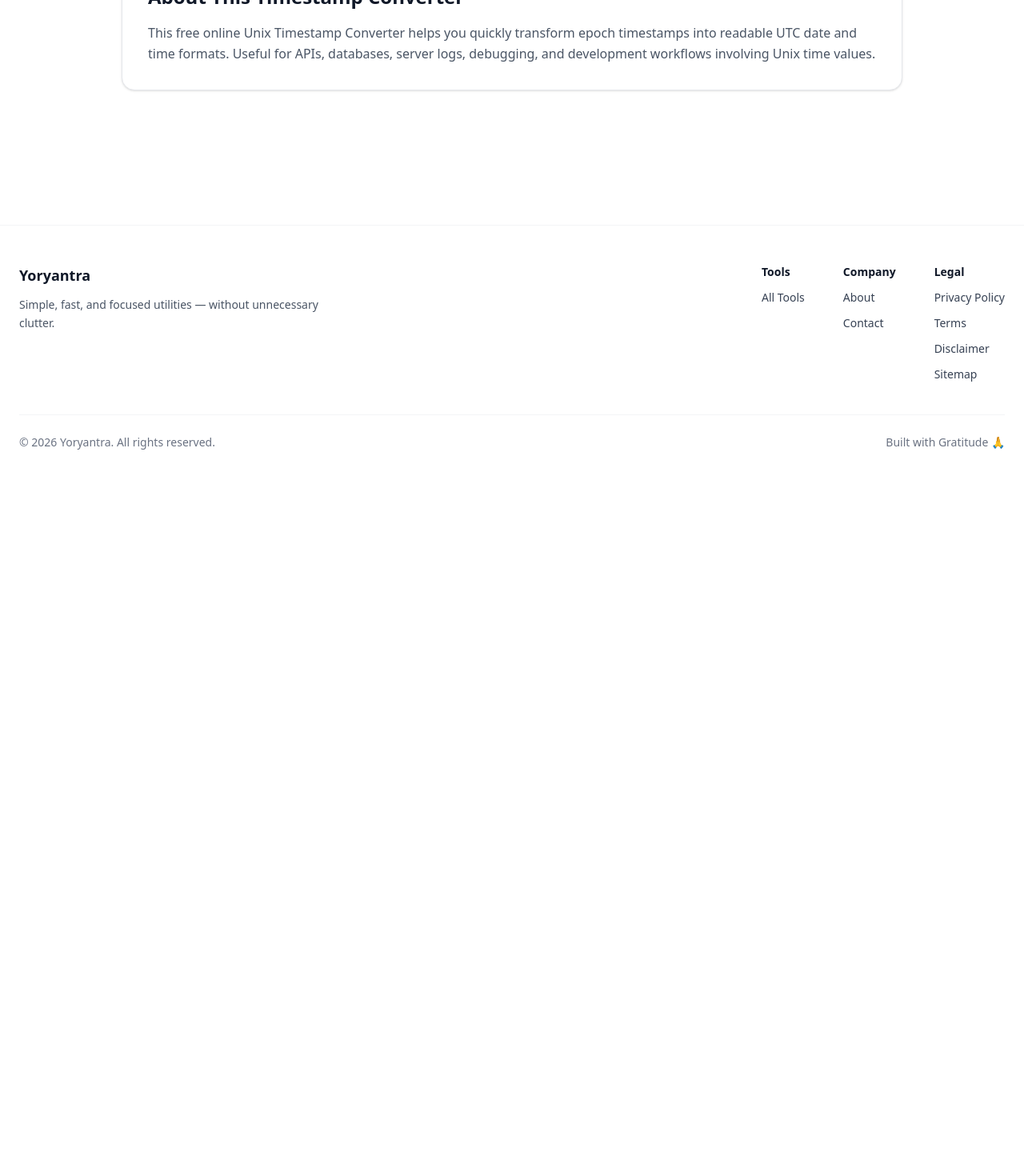
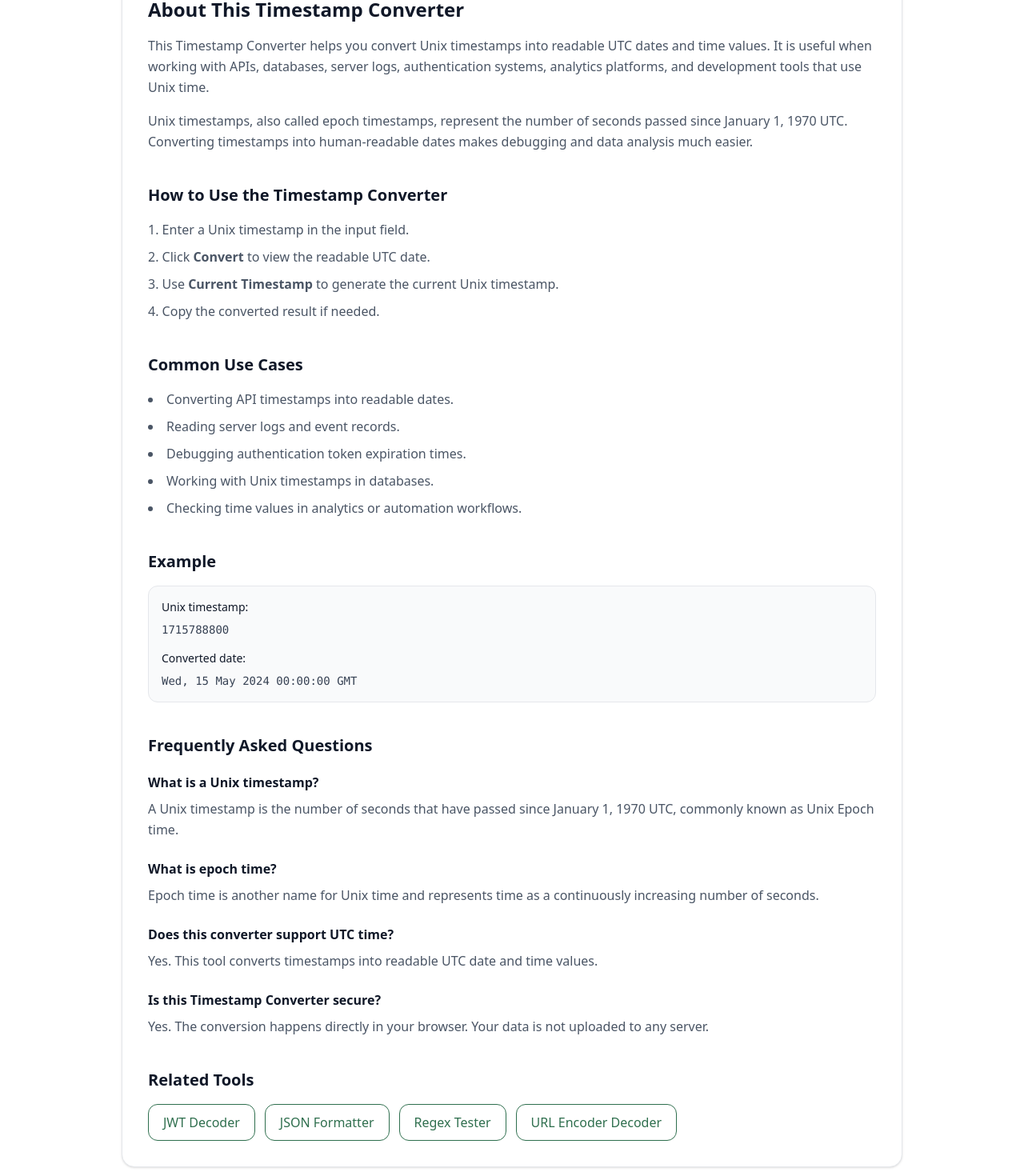
Before and after one commit to vaarunsonawwane-ops/yoryantra-new, a Next.js app: page /tools/timestamp-converter in a window 1280 px wide. Shown: the part 860-2330 px from the top of the page at 80% size. Before the commit the page ends 1471 px from the top, so only its background shows below. Built offline with nearby package versions, Linux system fonts and the light colour scheme.

Commit message:
Timestamp Converter SEO page

```diff
--- a/app/tools/timestamp-converter/ToolClient.tsx
+++ b/app/tools/timestamp-converter/ToolClient.tsx
@@ -1,6 +1,7 @@
 "use client";
 
 import { useState } from "react";
+import Link from "next/link";
 import ToolShell from "@/app/components/ToolShell";
 
 export default function ToolClient() {
@@ -27,10 +28,7 @@ export default function ToolClient() {
   };
 
   const currentTimestamp = () => {
-    setTimestamp(
-      Math.floor(Date.now() / 1000).toString()
-    );
-
+    setTimestamp(Math.floor(Date.now() / 1000).toString());
     setError("");
   };
 
@@ -45,10 +43,8 @@ export default function ToolClient() {
       title="Timestamp Converter"
       description="Convert Unix timestamps into readable dates instantly with this free online Unix Timestamp Converter."
     >
-
       {/* INPUT */}
       <div>
-
         <label className="block mb-2 text-sm font-medium text-gray-700">
           Unix Timestamp
         </label>
@@ -60,12 +56,10 @@ export default function ToolClient() {
           placeholder="Enter Unix timestamp..."
           className="w-full rounded-xl border border-gray-300 p-4 text-sm outline-none focus:ring-2 focus:ring-[var(--green)] focus:border-transparent transition"
         />
-
       </div>
 
       {/* ACTIONS */}
       <div className="mt-5 flex flex-wrap gap-3">
-
         <button
           onClick={convertTimestamp}
           className="yoryantra-btn"
@@ -86,7 +80,6 @@ export default function ToolClient() {
         >
           Reset
         </button>
-
       </div>
 
       {/* ERROR */}
@@ -98,9 +91,7 @@ export default function ToolClient() {
 
       {/* OUTPUT */}
       <div className="mt-8">
-
         <div className="flex items-center justify-between mb-3">
-
           <h3 className="text-lg font-semibold text-gray-900">
             Converted Date
           </h3>
@@ -115,31 +106,162 @@ export default function ToolClient() {
               Copy
             </button>
           )}
-
         </div>
 
         <div className="yoryantra-output min-h-[140px] flex items-center text-sm break-words">
           {output || "Converted date and time will appear here..."}
         </div>
-
       </div>
 
       {/* SEO CONTENT */}
-      <div className="mt-10 border-t border-gray-200 pt-8">
+      <section className="mt-12 border-t border-gray-200 pt-10 space-y-10">
+        <div>
+          <h2 className="text-2xl font-semibold text-gray-900">
+            About This Timestamp Converter
+          </h2>
 
-        <h2 className="text-2xl font-semibold text-gray-900">
-          About This Timestamp Converter
-        </h2>
+          <p className="mt-4 text-gray-600 leading-relaxed">
+            This Timestamp Converter helps you convert Unix timestamps into
+            readable UTC dates and time values. It is useful when working with
+            APIs, databases, server logs, authentication systems, analytics
+            platforms, and development tools that use Unix time.
+          </p>
 
-        <p className="mt-4 text-gray-600 leading-relaxed">
-          This free online Unix Timestamp Converter helps you quickly
-          transform epoch timestamps into readable UTC date and time
-          formats. Useful for APIs, databases, server logs, debugging,
-          and development workflows involving Unix time values.
-        </p>
+          <p className="mt-4 text-gray-600 leading-relaxed">
+            Unix timestamps, also called epoch timestamps, represent the number
+            of seconds passed since January 1, 1970 UTC. Converting timestamps
+            into human-readable dates makes debugging and data analysis much
+            easier.
+          </p>
+        </div>
 
-      </div>
+        <div>
+          <h2 className="text-xl font-semibold text-gray-900">
+            How to Use the Timestamp Converter
+          </h2>
 
+          <ol className="mt-4 list-decimal list-inside space-y-2 text-gray-600 leading-relaxed">
+            <li>Enter a Unix timestamp in the input field.</li>
+            <li>Click <strong>Convert</strong> to view the readable UTC date.</li>
+            <li>Use <strong>Current Timestamp</strong> to generate the current Unix timestamp.</li>
+            <li>Copy the converted result if needed.</li>
+          </ol>
+        </div>
+
+        <div>
+          <h2 className="text-xl font-semibold text-gray-900">
+            Common Use Cases
+          </h2>
+
+          <ul className="mt-4 list-disc list-inside space-y-2 text-gray-600 leading-relaxed">
+            <li>Converting API timestamps into readable dates.</li>
+            <li>Reading server logs and event records.</li>
+            <li>Debugging authentication token expiration times.</li>
+            <li>Working with Unix timestamps in databases.</li>
+            <li>Checking time values in analytics or automation workflows.</li>
+          </ul>
+        </div>
+
+        <div>
+          <h2 className="text-xl font-semibold text-gray-900">
+            Example
+          </h2>
+
+          <div className="mt-4 rounded-xl border border-gray-200 bg-gray-50 p-4 text-sm text-gray-700">
+            <p className="font-medium text-gray-900">
+              Unix timestamp:
+            </p>
+
+            <pre className="mt-2 whitespace-pre-wrap break-words">
+              1715788800
+            </pre>
+
+            <p className="mt-4 font-medium text-gray-900">
+              Converted date:
+            </p>
+
+            <pre className="mt-2 whitespace-pre-wrap break-words">
+              Wed, 15 May 2024 00:00:00 GMT
+            </pre>
+          </div>
+        </div>
+
+        <div>
+          <h2 className="text-xl font-semibold text-gray-900">
+            Frequently Asked Questions
+          </h2>
+
+          <div className="mt-5 space-y-6">
+            <div>
+              <h3 className="font-semibold text-gray-900">
+                What is a Unix timestamp?
+              </h3>
+
+              <p className="mt-2 text-gray-600 leading-relaxed">
+                A Unix timestamp is the number of seconds that have passed since
+                January 1, 1970 UTC, commonly known as Unix Epoch time.
+              </p>
+            </div>
+
+            <div>
+              <h3 className="font-semibold text-gray-900">
+                What is epoch time?
+              </h3>
+
+              <p className="mt-2 text-gray-600 leading-relaxed">
+                Epoch time is another name for Unix time and represents time as
+                a continuously increasing number of seconds.
+              </p>
+            </div>
+
+            <div>
+              <h3 className="font-semibold text-gray-900">
+                Does this converter support UTC time?
+              </h3>
+
+              <p className="mt-2 text-gray-600 leading-relaxed">
+                Yes. This tool converts timestamps into readable UTC date and
+                time values.
+              </p>
+            </div>
+
+            <div>
+              <h3 className="font-semibold text-gray-900">
+                Is this Timestamp Converter secure?
+              </h3>
+
+              <p className="mt-2 text-gray-600 leading-relaxed">
+                Yes. The conversion happens directly in your browser. Your data
+                is not uploaded to any server.
+              </p>
+            </div>
+          </div>
+        </div>
+
+        <div>
+          <h2 className="text-xl font-semibold text-gray-900">
+            Related Tools
+          </h2>
+
+          <div className="mt-4 flex flex-wrap gap-3">
+            <Link href="/tools/jwt-decoder" className="yoryantra-btn-outline">
+              JWT Decoder
+            </Link>
+
+            <Link href="/tools/json-formatter" className="yoryantra-btn-outline">
+              JSON Formatter
+            </Link>
+
+            <Link href="/tools/regex-tester" className="yoryantra-btn-outline">
+              Regex Tester
+            </Link>
+
+            <Link href="/tools/url-encoder" className="yoryantra-btn-outline">
+              URL Encoder Decoder
+            </Link>
+          </div>
+        </div>
+      </section>
     </ToolShell>
   );
 }
```
